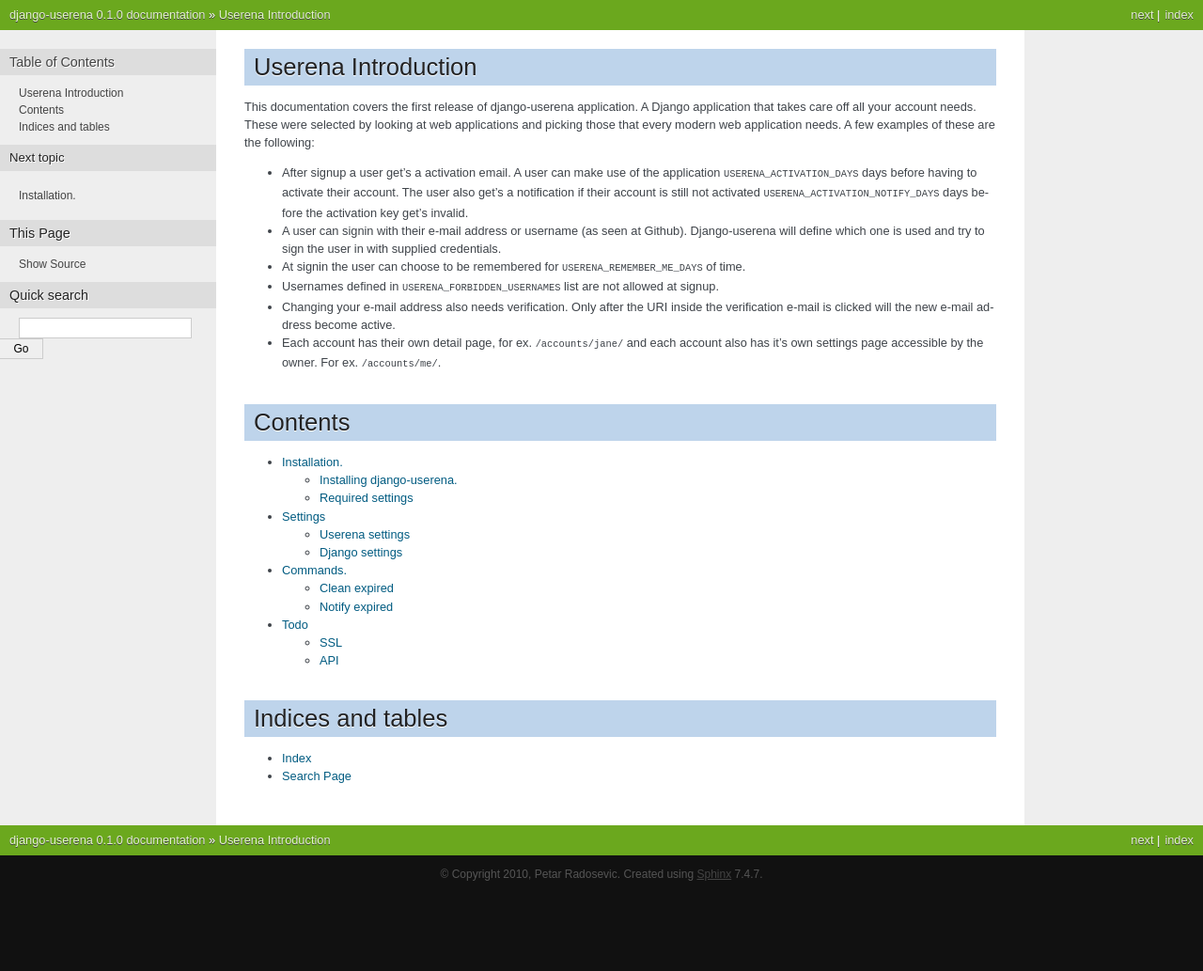
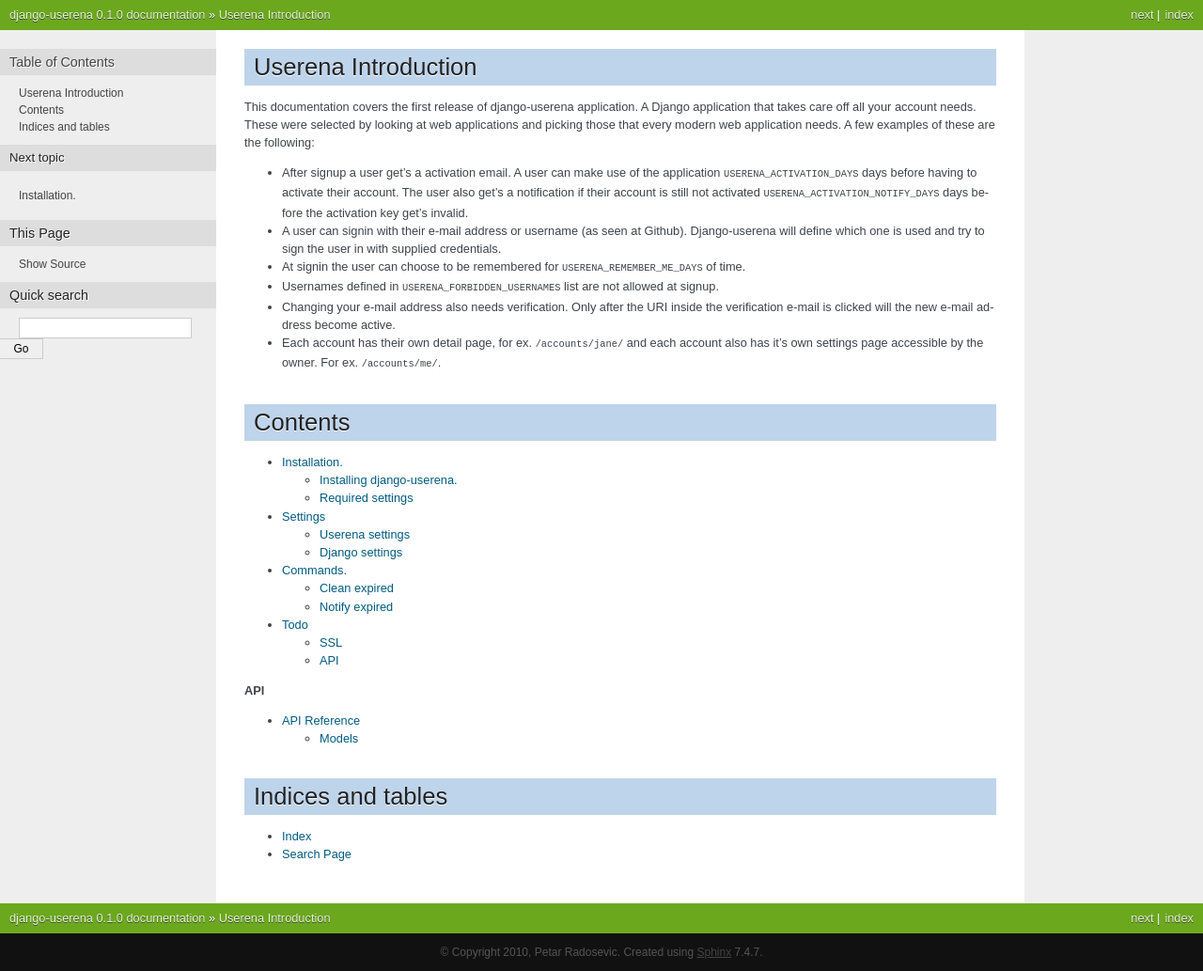
Before and after one commit to napster0125/django-ena-for-user, a Sphinx documentation site: the page built from docs/index.rst, in a window 1280 px wide. Shown: the whole page at 94% size. Built offline with Sphinx 7.4.7, drawn with Linux system fonts in a browser that asks for light colours; pages that are not in the unit, such as notebooks, are missing from menus; before the commit the page ends 950 px from its top, so only the background shows below that.

```diff
--- /dev/null
+++ b/docs/api/index.rst
@@ -0,0 +1,9 @@
+.. _api:
+
+API Reference
+=============
+
+.. toctree::
+   :maxdepth: 2
+
+   models
--- a/docs/index.rst
+++ b/docs/index.rst
@@ -50,6 +50,13 @@ Contents
    faq
    todo
 
+**API**
+
+.. toctree::
+   :maxdepth: 2
+
+   api/index
+
 Indices and tables
 ==================
 
```
Also changed, not shown: docs/api/models.rst (added, +25 -0 lines).
